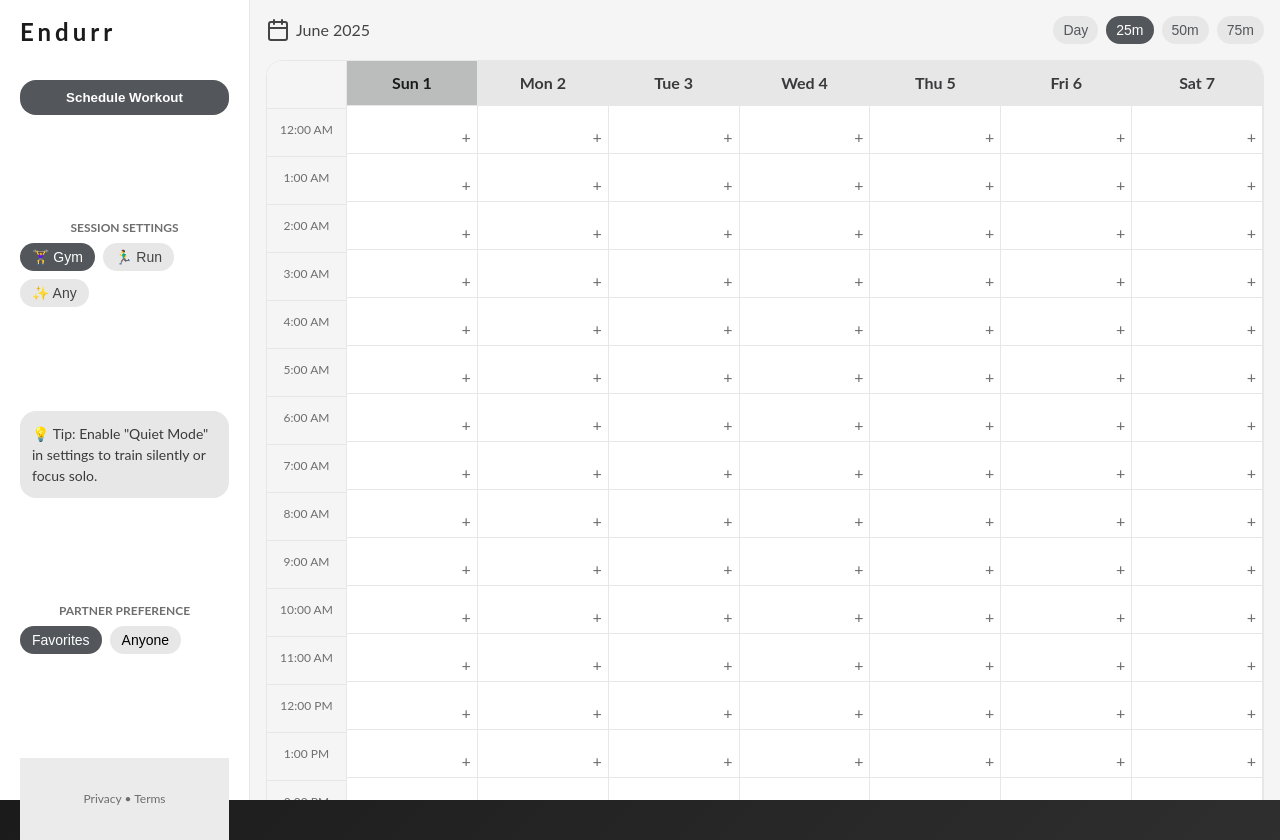
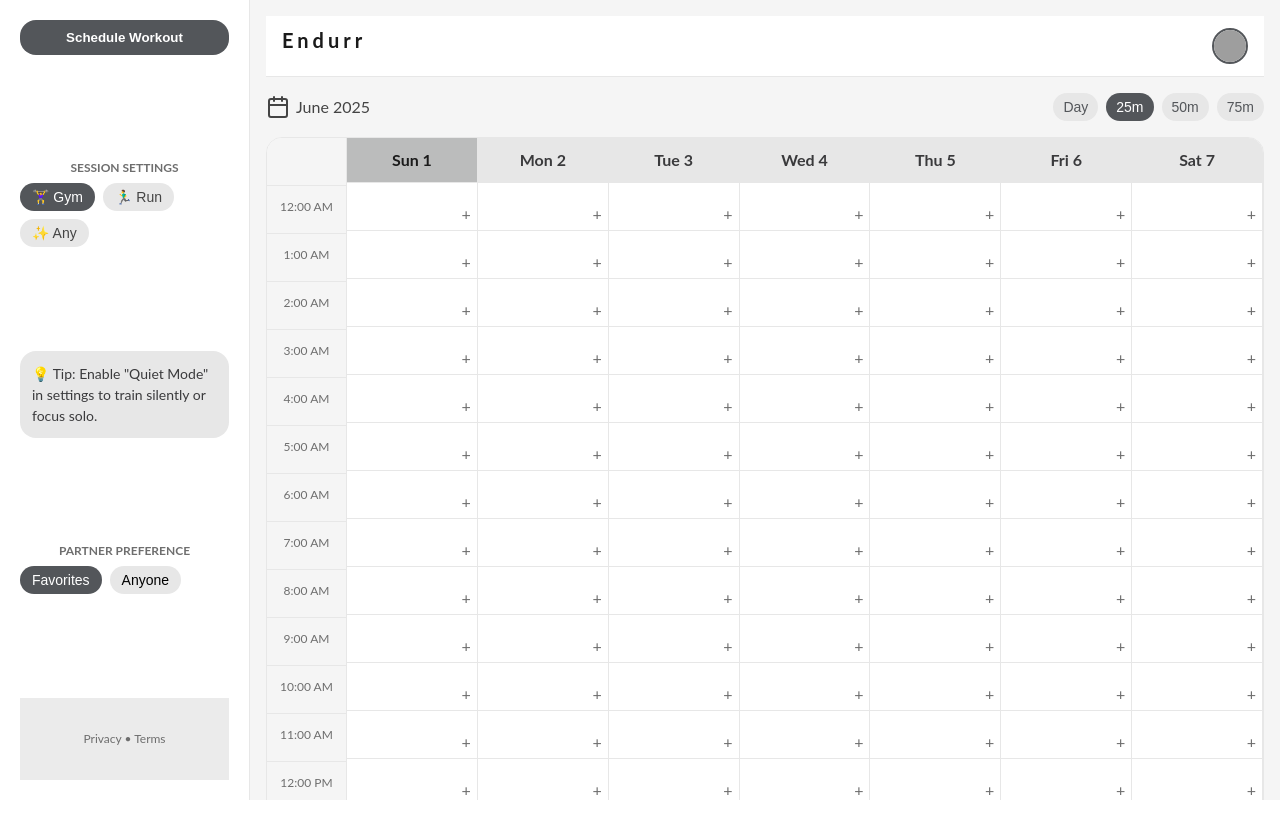
Before and after one commit to GUMELINNOVATION/ENDURR, a React (Create React App) app: page /dashboard in a window 1280 px wide. After the commit the page ends 800 px from the top, so only its background shows below. Built offline with nearby package versions, Linux system fonts and the light colour scheme; grey boxes are pictures that could not be loaded.

Commit message:
update 13-06-2025

```diff
--- a/src/page/dashboard.css
+++ b/src/page/dashboard.css
@@ -1,3 +1,30 @@
+.dashboard-navbar {
+  display: flex;
+  justify-content: space-between;
+  align-items: center;
+  padding: 0.75rem 1rem;
+  background-color: var(--clr-white);
+  border-bottom: 1px solid var(--clr-grey-9);
+  margin-bottom: 1rem;
+  position: sticky;
+  top: 0;
+  z-index: 40;
+}
+
+.dashboard-navbar .logo {
+  font-size: 1.25rem;
+  color: var(--clr-primary-1);
+  font-weight: 700;
+}
+
+.navbar-avatar {
+  width: 36px;
+  height: 36px;
+  border-radius: 50%;
+  object-fit: cover;
+  border: 2px solid var(--clr-primary-5);
+}
+
 /* General layout */
 .dashboard-container {
   display: flex;
--- a/src/page/dashboard.js
+++ b/src/page/dashboard.js
@@ -157,7 +157,6 @@ const Dashboard = () => {
       </button>
 
       <aside className={`sidebar ${sidebarOpen ? "open" : ""}`}>
-        <h1 className="logo">Endurr</h1>
         <button
           className="schedule-btn"
           onClick={() => navigate("/schedule-workout")}
@@ -207,6 +206,18 @@ const Dashboard = () => {
       </aside>
 
       <main className="main-content">
+        <div className="dashboard-navbar">
+          <div className="navbar-left">
+            <h1 className="logo">Endurr</h1>
+          </div>
+          <div className="navbar-right">
+            <img
+              src={currentUser.avatar}
+              alt="Profile"
+              className="navbar-avatar"
+            />
+          </div>
+        </div>
         <div className="calendar-header">
           <div className="calendar-month">
             <CalendarIcon className="icon" />
```
